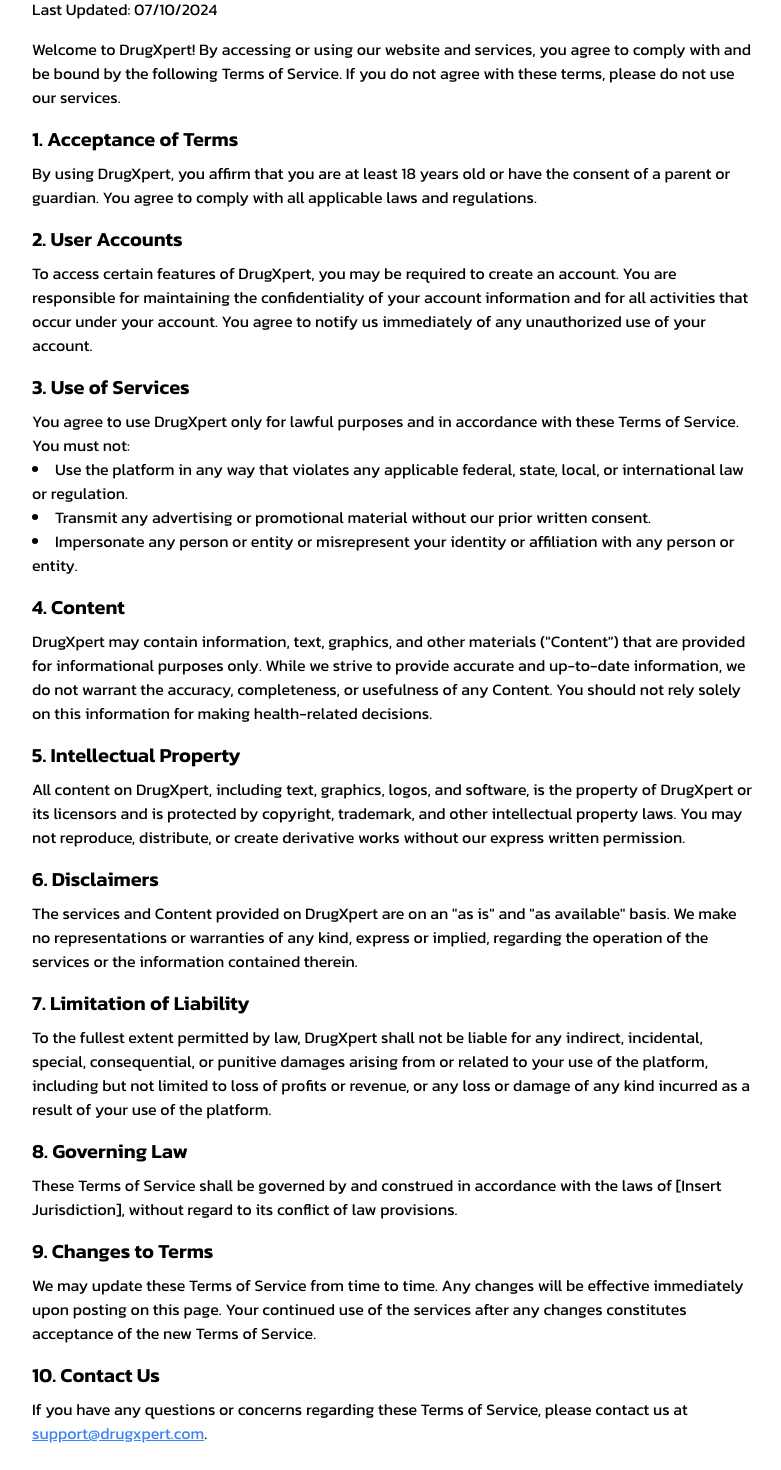
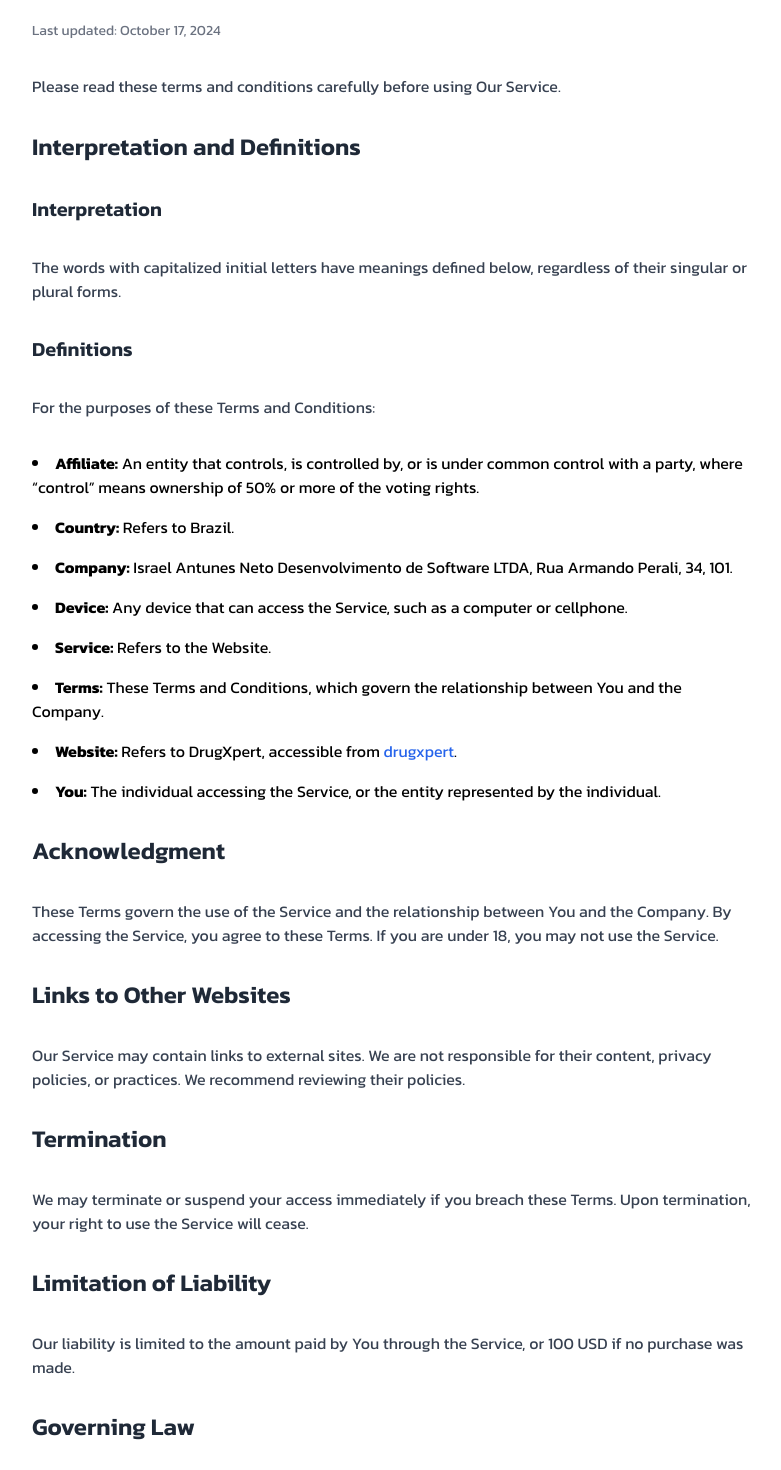
Before and after one commit to I-A-N-Desenvolvimento-de-Software-LTDA/DrugXpert-website, a React (Vite) app: page /terms in a window 1280 px wide. Shown: the part 260-1730 px from the top of the page, without its empty margins (248-1029 px from the left). Built offline with nearby package versions, Linux system fonts and the light colour scheme.

Commit message:
Privacy , Terms & Refund Updated

```diff
--- a/src/App.jsx
+++ b/src/App.jsx
@@ -7,8 +7,9 @@
 import Footer from "./components/Footer";
 import Pricing from "./components/Pricing";
 import Testimonials from "./components/Testimonials";
-import Terms from "./pages/Terms"; // Importando a nova página de Termos
+import Terms from "./pages/Terms";
 import Privacy from './pages/Privacy';
+import Refund from './pages/Refund';
 
 const App = () => {
   return (
@@ -27,6 +28,7 @@
           } />
           <Route path="/terms" element={<Terms />} />
           <Route path="/privacy" element={<Privacy />} />
+          <Route path="/refund" element={<Refund />} />
         </Routes>
       </div>
       <Footer />
--- a/src/constants/index.jsx
+++ b/src/constants/index.jsx
@@ -154,8 +154,8 @@
 ];
 
 export const resourcesLinks = [
-  { href: "#", text: "Getting Started" },
-  { href: "#", text: "Documentation" },
+  { href: "https://app.drugxpert.net/auth-page/signup", text: "Getting Started" },
+  { href: "https://docs.drugxpert.net/", text: "Documentation" },
   { href: "#", text: "Tutorials" },
   { href: "#", text: "API Reference" },
   { href: "#", text: "Community Forums" },
@@ -181,7 +181,7 @@
 export const companyLinks = [
   { href: "/terms", text: "Terms of Service" },
   { href: "/privacy", text: "Privacy Policy" },
+  { href: "/refund", text: "Return & Refund Policy" },
   { href: "#", text: "Cookie Policy" },
-  { href: "#", text: "Service Level Agreement" },
   { href: "#", text: "Acceptable Use Policy" },
 ];
--- a/src/pages/Privacy.jsx
+++ b/src/pages/Privacy.jsx
@@ -2,58 +2,123 @@
 
 const Privacy = () => {
   return (
-    <div className="p-6 max-w-3xl mx-auto">
-      <h1 className="text-2xl font-bold mb-4">Privacy Policy for DrugXpert</h1>
+    <div className="p-6 max-w-3xl mx-auto space-y-8">
+      <h1 className="text-4xl font-bold text-gray-900">Privacy Policy</h1>
+      <p className="text-sm text-gray-500">Last updated: October 17, 2024</p>
 
-      <p className="mb-4">
-        At DrugXpert, we value your privacy and are committed to protecting your personal information. This Privacy Policy outlines the types of information we collect, how we use it, and how we keep it safe.
+      <p className="text-gray-700 leading-relaxed">
+        This Privacy Policy describes Our policies and procedures on the collection, use, and disclosure of Your information
+        when You use the Service and tells You about Your privacy rights and how the law protects You.
+      </p>
+      <p className="text-gray-700">
+        We use Your Personal data to provide and improve the Service. By using the Service, You agree to the collection and
+        use of information in accordance with this Privacy Policy.
       </p>
 
-      <h2 className="text-xl font-semibold mt-4 mb-2">1. Information We Collect</h2>
-      <p className="mb-4">
-        We may collect the following types of information:
-        <ul className="list-disc list-inside mb-4">
-          <li><strong>Personal Information:</strong> When you sign up for an account, we may ask for your name, email address, and other identifying details.</li>
-          <li><strong>Usage Data:</strong> We collect information on how you use our platform, such as pages visited, time spent on the site, and interactions with features.</li>
-          <li><strong>Cookies:</strong> Our website uses cookies to improve your experience, remembering preferences and providing personalized content.</li>
-        </ul>
+      <h2 className="text-2xl font-semibold text-gray-800">Interpretation and Definitions</h2>
+
+      <h3 className="text-xl font-semibold text-gray-800">Interpretation</h3>
+      <p className="text-gray-700">
+        The words of which the initial letter is capitalized have meanings defined under the following conditions.
+        The following definitions shall have the same meaning regardless of whether they appear in singular or in plural.
       </p>
 
-      <h2 className="text-xl font-semibold mt-4 mb-2">2. How We Use Your Information</h2>
-      <p className="mb-4">
-        We use the information we collect to:
-        <ul className="list-disc list-inside mb-4">
-          <li>Provide and maintain our services.</li>
-          <li>Improve the user experience on DrugXpert.</li>
-          <li>Respond to customer service requests and support needs.</li>
-          <li>Send you updates and promotional information, only with your consent.</li>
-        </ul>
+      <h3 className="text-xl font-semibold text-gray-800">Definitions</h3>
+      <p className="text-gray-700">For the purposes of this Privacy Policy:</p>
+      <ul className="list-disc list-inside space-y-4">
+        <li>
+          <strong>Account:</strong> A unique account created for You to access our Service or parts of our Service.
+        </li>
+        <li>
+          <strong>Affiliate:</strong> An entity that controls, is controlled by, or is under common control with a party,
+          where "control" means ownership of 50% or more of the shares, equity interest, or other securities entitled to vote.
+        </li>
+        <li>
+          <strong>Company:</strong> (referred to as either "the Company", "We", "Us", or "Our" in this Agreement) refers to
+          Israel Antunes Neto Desenvolvimento de Software LTDA, Rua Armando Perali, 34, 101.
+        </li>
+        <li>
+          <strong>Cookies:</strong> Small files placed on Your computer or device by a website, containing the details of
+          Your browsing history among other uses.
+        </li>
+        <li>
+          <strong>Country:</strong> Refers to Brazil.
+        </li>
+        <li>
+          <strong>Device:</strong> Any device that can access the Service such as a computer, cellphone, or digital tablet.
+        </li>
+        <li>
+          <strong>Personal Data:</strong> Any information that relates to an identified or identifiable individual.
+        </li>
+        <li>
+          <strong>Service:</strong> Refers to the Website.
+        </li>
+        <li>
+          <strong>Service Provider:</strong> Any natural or legal person who processes data on behalf of the Company.
+        </li>
+        <li>
+          <strong>Third-party Social Media Service:</strong> Websites or networks through which a User can log in to the Service.
+        </li>
+        <li>
+          <strong>Usage Data:</strong> Data collected automatically, generated by the use of the Service or infrastructure.
+        </li>
+        <li>
+          <strong>Website:</strong> Refers to DrugXpert, accessible from
+          <a href=" https://drugxpert.net/" target="_blank" className="text-blue-600 hover:underline"> drugxpert.net</a>.
+        </li>
+        <li>
+          <strong>You:</strong> The individual accessing the Service, or the company represented by such an individual.
+        </li>
+      </ul>
+
+      <h2 className="text-2xl font-semibold text-gray-800">Collecting and Using Your Personal Data</h2>
+
+      <h3 className="text-xl font-semibold text-gray-800">Types of Data Collected</h3>
+
+      <h4 className="text-lg font-semibold text-gray-800">Personal Data</h4>
+      <p className="text-gray-700">
+        While using Our Service, We may ask You to provide Us with certain personally identifiable information that can
+        be used to contact or identify You, including but not limited to:
+      </p>
+      <ul className="list-disc list-inside space-y-2">
+        <li>Email address</li>
+        <li>First name and last name</li>
+        <li>Phone number</li>
+        <li>Address, State, Province, ZIP/Postal code, City</li>
+        <li>Usage Data</li>
+      </ul>
+
+      <h4 className="text-lg font-semibold text-gray-800">Usage Data</h4>
+      <p className="text-gray-700">
+        Usage Data is collected automatically when using the Service. This may include information such as Your IP address,
+        browser type, and the time and date of Your visit.
       </p>
 
-      <h2 className="text-xl font-semibold mt-4 mb-2">3. How We Protect Your Information</h2>
-      <p className="mb-4">
-        We implement a variety of security measures to ensure your personal information is protected, including encryption and secure servers. We do not sell, trade, or share your personal data with third parties without your consent, except where required by law.
+      <h3 className="text-xl font-semibold text-gray-800">Tracking Technologies and Cookies</h3>
+      <p className="text-gray-700">
+        We use Cookies to track the activity on Our Service. You can instruct Your browser to refuse Cookies or indicate when
+        a Cookie is being sent.
       </p>
 
-      <h2 className="text-xl font-semibold mt-4 mb-2">4. Third-Party Services</h2>
-      <p className="mb-4">
-        We may use third-party services, such as payment processors or analytics tools, that collect, store, or process your information. These third parties are carefully selected and have their own privacy policies in place.
+      <h2 className="text-2xl font-semibold text-gray-800">Use of Your Personal Data</h2>
+      <ul className="list-disc list-inside space-y-4">
+        <li><strong>To provide and maintain our Service:</strong> Including monitoring usage.</li>
+        <li><strong>To manage Your Account:</strong> Enabling access to functionalities for registered users.</li>
+        <li><strong>To contact You:</strong> Regarding updates or service-related issues.</li>
+        <li><strong>For other purposes:</strong> Such as data analysis and service improvement.</li>
+      </ul>
+
+      <h2 className="text-2xl font-semibold text-gray-800">Children's Privacy</h2>
+      <p className="text-gray-700">
+        Our Service does not address anyone under the age of 13. We do not knowingly collect personally identifiable
+        information from anyone under 13.
       </p>
 
-      <h2 className="text-xl font-semibold mt-4 mb-2">5. Your Rights</h2>
-      <p className="mb-4">
-        You have the right to access, correct, or delete your personal information at any time. You can also opt out of receiving promotional emails by following the unsubscribe link provided in those communications.
-      </p>
-
-      <h2 className="text-xl font-semibold mt-4 mb-2">6. Changes to this Privacy Policy</h2>
-      <p className="mb-4">
-        We may update this Privacy Policy from time to time. Any changes will be posted on this page, and we will notify users of significant updates.
-      </p>
-
-      <h2 className="text-xl font-semibold mt-4 mb-2">7. Contact Us</h2>
-      <p className="mb-4">
-        If you have any questions about this Privacy Policy, please contact us at <a href="mailto:support@drugxpert.com" className="text-blue-500 underline">support@drugxpert.com</a>.
-      </p>
+      <h2 className="text-2xl font-semibold text-gray-800">Contact Us</h2>
+      <p className="text-gray-700">If you have any questions about this Privacy Policy, You can contact us:</p>
+      <ul className="list-disc list-inside">
+        <li>Email: contact@drugxpert.net</li>
+      </ul>
     </div>
   );
 }
--- /dev/null
+++ b/src/pages/Refund.jsx
@@ -0,0 +1,95 @@
+
+import React from 'react';
+
+const Refund = () => {
+  return (
+    <div className="p-6 max-w-3xl mx-auto space-y-8">
+      <h2 className="text-3xl font-bold text-gray-900">Return and Refund Policy</h2>
+      <p className="text-sm text-gray-500">Last updated: October 17, 2024</p>
+      <p className="text-gray-700">
+        Thank you for shopping at DrugXpert.
+      </p>
+      <p className="text-gray-700">
+        If, for any reason, You are not completely satisfied with a purchase, We invite you to review our policy on refunds
+        and returns.
+      </p>
+      <p className="text-gray-700">
+        The following terms apply to any products purchased through our Service.
+      </p>
+
+      <h2 className="text-2xl font-semibold text-gray-800">Interpretation and Definitions</h2>
+      <h3 className="text-xl font-semibold text-gray-800">Interpretation</h3>
+      <p className="text-gray-700">
+        Capitalized words have meanings defined below, regardless of whether they appear in singular or plural form.
+      </p>
+
+      <h3 className="text-xl font-semibold text-gray-800">Definitions</h3>
+      <ul className="list-disc list-inside space-y-4 text-gray-700">
+        <li><strong>Company:</strong> Israel Antunes Neto Desenvolvimento de Software LTDA, Rua Armando Perali, 34, 101.</li>
+        <li><strong>Goods:</strong> Items offered for sale on the Service.</li>
+        <li><strong>Orders:</strong> A request by You to purchase Goods from Us.</li>
+        <li><strong>Service:</strong> Refers to the Website.</li>
+        <li>
+          <strong>Website:</strong> DrugXpert, accessible from <a href="https://drugxpert.net/" target="_blank" className="text-blue-600 hover:underline">drugxpert</a>.
+        </li>
+        <li>
+          <strong>You:</strong> The individual or entity accessing or using the Service.
+        </li>
+      </ul>
+
+      <h2 className="text-2xl font-semibold text-gray-800">Your Order Cancellation Rights</h2>
+      <p className="text-gray-700">
+        You are entitled to cancel your Order within 14 days without giving a reason. The deadline is 14 days from the day you
+        or a designated third party takes possession of the Goods.
+      </p>
+      <p className="text-gray-700">To cancel, contact us by:</p>
+      <ul className="list-disc list-inside">
+        <li>Email: <a href="mailto:support@drugxpert.net" className="text-blue-600 hover:underline">support@drugxpert.net</a></li>
+      </ul>
+      <p className="text-gray-700">
+        We will reimburse you within 14 days using the same payment method, without additional fees.
+      </p>
+
+      <h2 className="text-2xl font-semibold text-gray-800">Conditions for Returns</h2>
+      <p className="text-gray-700">To be eligible for a return, ensure the following:</p>
+      <ul className="list-disc list-inside space-y-2">
+        <li>The Goods were purchased in the last 14 days.</li>
+        <li>The Goods are in their original packaging.</li>
+      </ul>
+      <p className="text-gray-700">The following items cannot be returned:</p>
+      <ul className="list-disc list-inside space-y-2">
+        <li>Custom or personalized items.</li>
+        <li>Items that deteriorate quickly or have expired.</li>
+        <li>Unsealed items for health or hygiene reasons.</li>
+        <li>Items mixed with others in an inseparable manner after delivery.</li>
+      </ul>
+
+      <h2 className="text-2xl font-semibold text-gray-800">Returning Goods</h2>
+      <p className="text-gray-700">
+        You are responsible for the cost and risk of returning Goods to the address below:
+      </p>
+      <address className="text-gray-700">
+        1 Infinite Loop<br />
+        Cupertino, CA 95014<br />
+        USA
+      </address>
+      <p className="text-gray-700">
+        We recommend using insured and trackable mail, as we cannot issue refunds without receipt or proof of delivery.
+      </p>
+
+      <h2 className="text-2xl font-semibold text-gray-800">Gifts</h2>
+      <p className="text-gray-700">
+        If marked as a gift, you will receive a gift credit for returns. If the item wasn’t marked as a gift, the refund will
+        be sent to the original purchaser.
+      </p>
+
+      <h3 className="text-xl font-semibold text-gray-800">Contact Us</h3>
+      <p className="text-gray-700">If you have questions about our Returns and Refund Policy, contact us:</p>
+      <ul className="list-disc list-inside">
+        <li>Email: <a href="mailto:support@drugxpert.net" className="text-blue-600 hover:underline">support@drugxpert.net</a></li>
+      </ul>
+    </div>
+  );
+};
+
+export default Refund;
--- a/src/pages/Terms.jsx
+++ b/src/pages/Terms.jsx
@@ -3,68 +3,111 @@
 
 const Terms = () => {
   return (
-    <div className="p-6 max-w-3xl mx-auto">
-      <h1 className="text-2xl font-bold mb-4">Terms of Service for DrugXpert</h1>
-      <p className="mb-4">Last Updated: 07/10/2024</p>
-
-      <p className="mb-4">
-        Welcome to DrugXpert! By accessing or using our website and services, you agree to comply with and be bound by the following Terms of Service. If you do not agree with these terms, please do not use our services.
+    <div className="p-6 max-w-3xl mx-auto space-y-8">
+      <h1 className="text-4xl font-bold text-gray-900">Terms and Conditions</h1>
+      <p className="text-sm text-gray-500">Last updated: October 17, 2024</p>
+      <p className="text-gray-700 leading-relaxed">
+        Please read these terms and conditions carefully before using Our Service.
       </p>
 
-      <h2 className="text-xl font-semibold mt-4 mb-2">1. Acceptance of Terms</h2>
-      <p className="mb-4">
-        By using DrugXpert, you affirm that you are at least 18 years old or have the consent of a parent or guardian. You agree to comply with all applicable laws and regulations.
+      <h2 className="text-2xl font-semibold text-gray-800">Interpretation and Definitions</h2>
+      <h3 className="text-xl font-semibold text-gray-800">Interpretation</h3>
+      <p className="text-gray-700">
+        The words with capitalized initial letters have meanings defined below, regardless of their singular or plural forms.
       </p>
 
-      <h2 className="text-xl font-semibold mt-4 mb-2">2. User Accounts</h2>
-      <p className="mb-4">
-        To access certain features of DrugXpert, you may be required to create an account. You are responsible for maintaining the confidentiality of your account information and for all activities that occur under your account. You agree to notify us immediately of any unauthorized use of your account.
+      <h3 className="text-xl font-semibold text-gray-800">Definitions</h3>
+      <p className="text-gray-700">For the purposes of these Terms and Conditions:</p>
+      <ul className="list-disc list-inside space-y-4">
+        <li>
+          <strong>Affiliate:</strong> An entity that controls, is controlled by, or is under common control with a party, where
+          “control” means ownership of 50% or more of the voting rights.
+        </li>
+        <li><strong>Country:</strong> Refers to Brazil.</li>
+        <li>
+          <strong>Company:</strong> Israel Antunes Neto Desenvolvimento de Software LTDA, Rua Armando Perali, 34, 101.
+        </li>
+        <li><strong>Device:</strong> Any device that can access the Service, such as a computer or cellphone.</li>
+        <li><strong>Service:</strong> Refers to the Website.</li>
+        <li>
+          <strong>Terms:</strong> These Terms and Conditions, which govern the relationship between You and the Company.
+        </li>
+        <li>
+          <strong>Website:</strong> Refers to DrugXpert, accessible from{' '}
+          <a href="https://drugxpert.net/" target="_blank" className="text-blue-600 hover:underline"> drugxpert
+          </a>.
+        </li>
+        <li>
+          <strong>You:</strong> The individual accessing the Service, or the entity represented by the individual.
+        </li>
+      </ul>
+
+      <h2 className="text-2xl font-semibold text-gray-800">Acknowledgment</h2>
+      <p className="text-gray-700">
+        These Terms govern the use of the Service and the relationship between You and the Company. By accessing the Service,
+        you agree to these Terms. If you are under 18, you may not use the Service.
       </p>
 
-      <h2 className="text-xl font-semibold mt-4 mb-2">3. Use of Services</h2>
-      <p className="mb-4">
-        You agree to use DrugXpert only for lawful purposes and in accordance with these Terms of Service. You must not:
-        <ul className="list-disc list-inside mb-4">
-          <li>Use the platform in any way that violates any applicable federal, state, local, or international law or regulation.</li>
-          <li>Transmit any advertising or promotional material without our prior written consent.</li>
-          <li>Impersonate any person or entity or misrepresent your identity or affiliation with any person or entity.</li>
-        </ul>
+      <h2 className="text-2xl font-semibold text-gray-800">Links to Other Websites</h2>
+      <p className="text-gray-700">
+        Our Service may contain links to external sites. We are not responsible for their content, privacy policies, or practices.
+        We recommend reviewing their policies.
       </p>
 
-      <h2 className="text-xl font-semibold mt-4 mb-2">4. Content</h2>
-      <p className="mb-4">
-        DrugXpert may contain information, text, graphics, and other materials ("Content") that are provided for informational purposes only. While we strive to provide accurate and up-to-date information, we do not warrant the accuracy, completeness, or usefulness of any Content. You should not rely solely on this information for making health-related decisions.
+      <h2 className="text-2xl font-semibold text-gray-800">Termination</h2>
+      <p className="text-gray-700">
+        We may terminate or suspend your access immediately if you breach these Terms. Upon termination, your right to use the Service will cease.
       </p>
 
-      <h2 className="text-xl font-semibold mt-4 mb-2">5. Intellectual Property</h2>
-      <p className="mb-4">
-        All content on DrugXpert, including text, graphics, logos, and software, is the property of DrugXpert or its licensors and is protected by copyright, trademark, and other intellectual property laws. You may not reproduce, distribute, or create derivative works without our express written permission.
+      <h2 className="text-2xl font-semibold text-gray-800">Limitation of Liability</h2>
+      <p className="text-gray-700">
+        Our liability is limited to the amount paid by You through the Service, or 100 USD if no purchase was made.
       </p>
 
-      <h2 className="text-xl font-semibold mt-4 mb-2">6. Disclaimers</h2>
-      <p className="mb-4">
-        The services and Content provided on DrugXpert are on an "as is" and "as available" basis. We make no representations or warranties of any kind, express or implied, regarding the operation of the services or the information contained therein.
+      <h2 className="text-2xl font-semibold text-gray-800">Governing Law</h2>
+      <p className="text-gray-700">
+        These Terms are governed by the laws of Brazil, without regard to conflict of law principles.
       </p>
 
-      <h2 className="text-xl font-semibold mt-4 mb-2">7. Limitation of Liability</h2>
-      <p className="mb-4">
-        To the fullest extent permitted by law, DrugXpert shall not be liable for any indirect, incidental, special, consequential, or punitive damages arising from or related to your use of the platform, including but not limited to loss of profits or revenue, or any loss or damage of any kind incurred as a result of your use of the platform.
+      <h2 className="text-2xl font-semibold text-gray-800">Disputes Resolution</h2>
+      <p className="text-gray-700">
+        If You have any dispute about the Service, you agree to first attempt to resolve it by contacting the Company.
       </p>
 
-      <h2 className="text-xl font-semibold mt-4 mb-2">8. Governing Law</h2>
-      <p className="mb-4">
-        These Terms of Service shall be governed by and construed in accordance with the laws of [Insert Jurisdiction], without regard to its conflict of law provisions.
+      <h2 className="text-2xl font-semibold text-gray-800">For European Union (EU) Users</h2>
+      <p className="text-gray-700">
+        If You are a European Union consumer, you are entitled to the protections under the laws of your country of residence.
       </p>
 
-      <h2 className="text-xl font-semibold mt-4 mb-2">9. Changes to Terms</h2>
-      <p className="mb-4">
-        We may update these Terms of Service from time to time. Any changes will be effective immediately upon posting on this page. Your continued use of the services after any changes constitutes acceptance of the new Terms of Service.
+      <h2 className="text-2xl font-semibold text-gray-800">United States Legal Compliance</h2>
+      <p className="text-gray-700">
+        You represent and warrant that you are not in a country subject to U.S. sanctions, nor listed on any U.S. restricted party list.
       </p>
 
-      <h2 className="text-xl font-semibold mt-4 mb-2">10. Contact Us</h2>
-      <p className="mb-4">
-        If you have any questions or concerns regarding these Terms of Service, please contact us at <a href="mailto:support@drugxpert.com" className="text-blue-500 underline">support@drugxpert.com</a>.
+      <h2 className="text-2xl font-semibold text-gray-800">Severability and Waiver</h2>
+      <h3 className="text-xl font-semibold text-gray-800">Severability</h3>
+      <p className="text-gray-700">
+        If any provision of these Terms is deemed unenforceable, the remaining provisions will remain in effect.
       </p>
+
+      <h3 className="text-xl font-semibold text-gray-800">Waiver</h3>
+      <p className="text-gray-700">
+        Failure to enforce any provision of these Terms will not constitute a waiver of such provision.
+      </p>
+
+      <h2 className="text-2xl font-semibold text-gray-800">Changes to These Terms and Conditions</h2>
+      <p className="text-gray-700">
+        We reserve the right to modify these Terms at any time. If a revision is material, we will provide at least 30 days' notice.
+        By continuing to use the Service after changes become effective, you agree to be bound by the revised terms.
+      </p>
+
+      <h2 className="text-2xl font-semibold text-gray-800">Contact Us</h2>
+      <p className="text-gray-700">
+        If you have any questions about these Terms and Conditions, you can contact us:
+      </p>
+      <ul className="list-disc list-inside">
+        <li>Email: contact@drugxpert.net</li>
+      </ul>
     </div>
   );
 };
```
